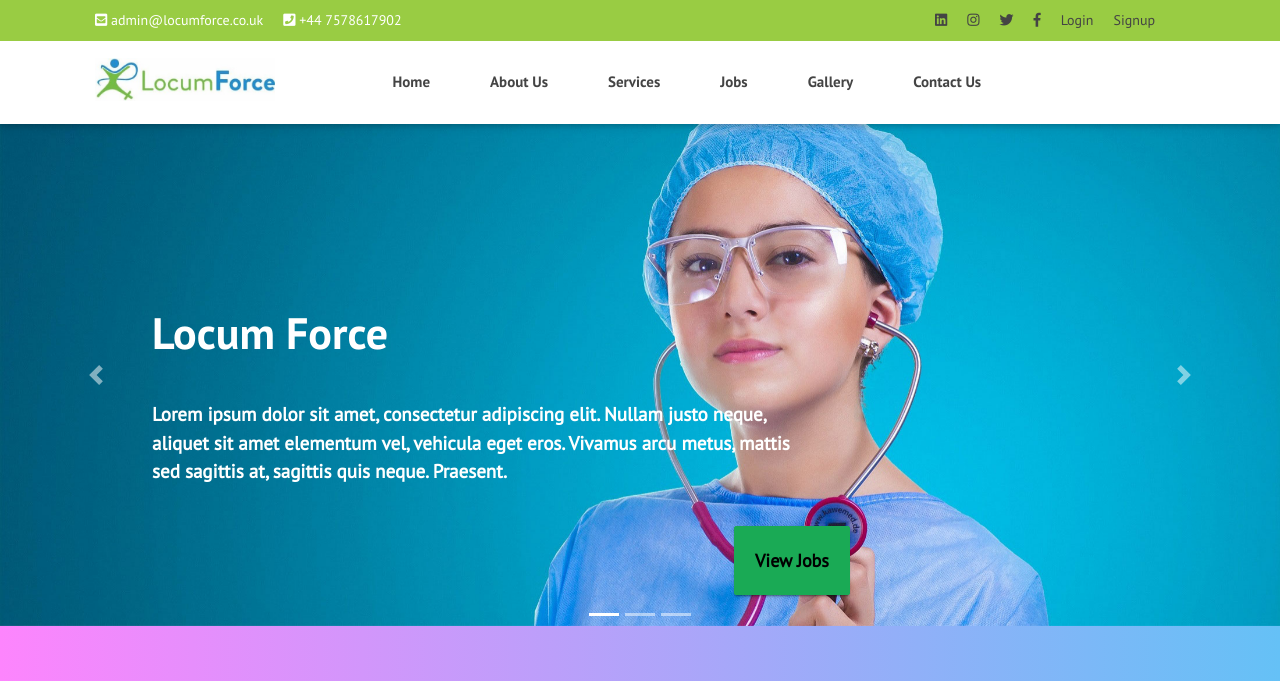
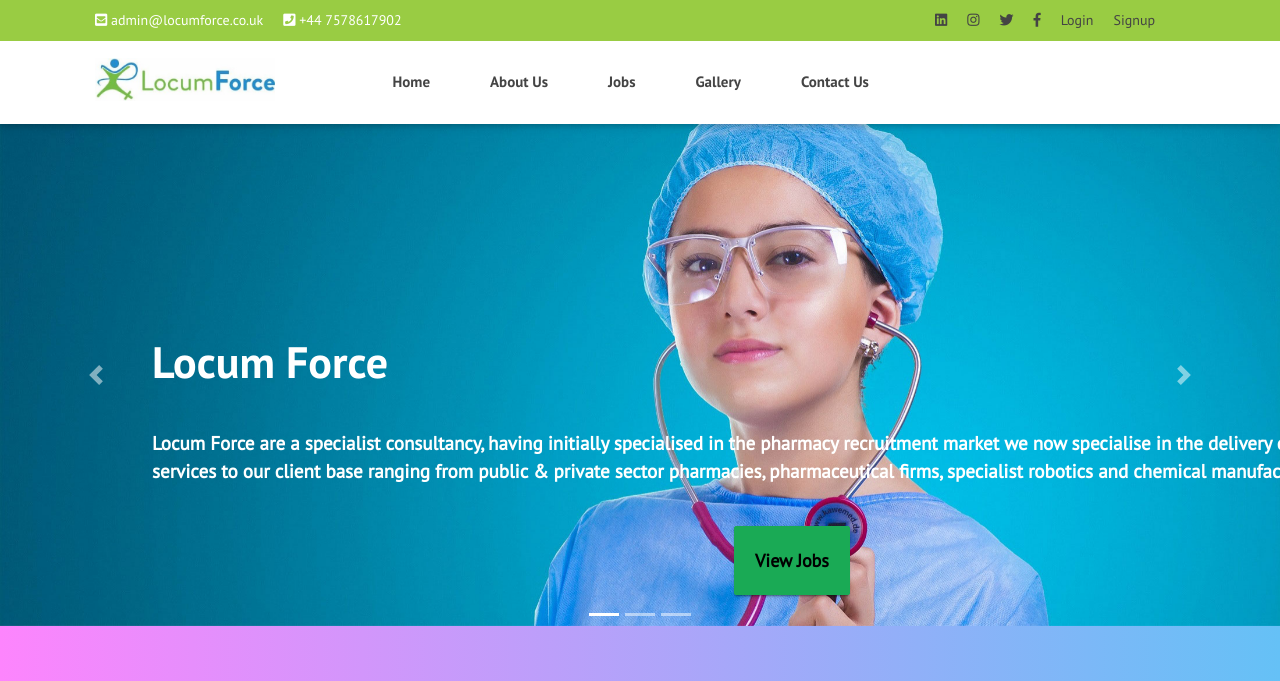
Before and after one commit to blurryface92/locum-app, a Flask app: page / in a window 1280 px wide. Shown: the top 681 px of the page. Run offline with Flask 2, Linux system fonts and the light colour scheme; some libraries are stand-ins or nearby versions.

Commit message:
ver30 somthing

```diff
--- a/templates/about_us.html
+++ b/templates/about_us.html
@@ -11,9 +11,8 @@
                         </div>
                         <div class="col-md-6 col-sm-12">
                             <h2>Welcome to  Locum Force</h2>
-                            <p> Lorem ipsum dolor sit amet, consectetur adipiscing elit. Nam varius eros consequat auctor gravida. Fusce tristique lacus at urna sollicitudin pulvinar. Suspendisse hendrerit ultrices mauris.Fusce tristique lacus at urna sollicitudin pulvinar. Suspendisse hendrerit ultrices mauris.</p>
-                            <p> Lorem ipsum dolor sit amet, consectetur adipiscing elit. Nam varius eros consequat auctor gravida. Fusce tristique lacus at urna sollicitudin pulvinar. Suspendisse hendrerit ultrices mauris.Fusce tristique lacus at urna sollicitudin pulvinar. Suspendisse hendrerit ultrices mauris.  Lorem ipsum dolor sit amet, consectetur adipiscing elit. Nam varius eros consequat auctor gravida. Fusce tristique lacus at urna sollicitudin pulvinar. Suspendisse hendrerit ultrices mauris.Fusce tristique lacus at urna sollicitudin pulvinar. Suspendisse hendrerit ultrices mauris.</p>
-                            <p> Lorem ipsum dolor sit amet, consectetur adipiscing elit. Nam varius eros consequat auctor gravida. Fusce tristique lacus at urna sollicitudin pulvinar. Suspendisse hendrerit ultrices mauris.Fusce tristique lacus at urna  adipiscing  </p>
+                            <p>At Locum Force, we try our best to be the most reliable rescource for our clients when they are in need of pharmacy locum and permanent positions. We make sure to help and provide support to our clients at every step of their journey!
+                            </p>
 
                         </div>
                     </div>
--- a/templates/base.html
+++ b/templates/base.html
@@ -65,7 +65,7 @@
                         <ul>
                             <li><a href="/">Home</a></li>
                             <li><a href="/about">About Us</a></li>
-                            <li><a href="/services">Services</a></li>
+                            <!-- <li><a href="/services">Services</a></li> -->
                             <li><a href="/jobs">Jobs</a></li>
                             <li><a href="/gallery">Gallery</a></li>
                             <li><a href="/contact">Contact Us</a></li>
@@ -134,7 +134,7 @@
         </footer>
         <div class="copy">
                 <div class="container">
-                    <a href="#">2022 &copy; All Rights Reserved | Designed and Developed Rayyan</a>
+                    <a href="#">2022 &copy; All Rights Reserved | Designed and Developed by Waleed and Rayyan</a>
 
                     <span>
                         <a href="https://www.linkedin.com/mwlite/in/locum-force-556051240" target="_blank"><i class="fab fa-linkedin"></i></a>
--- a/templates/index.html
+++ b/templates/index.html
@@ -19,9 +19,9 @@
                     <img class="d-block w-100" src="static/images/slider/slider_1.jpg" alt="First slide">
                     <div class="carousel-caption d-none d-md-block">
                         <h5 class="animated bounceInDown">Locum Force</h5>
-                        <p class="animated bounceInLeft">Lorem ipsum dolor sit amet, consectetur adipiscing elit. Nullam justo neque,  <br>
-                        aliquet sit amet elementum vel, vehicula eget eros. Vivamus arcu metus, mattis <br>
-                         sed sagittis at, sagittis quis neque. Praesent.</p>
+                        <p class="animated bounceInLeft">Locum Force are a specialist consultancy, having initially specialised in the pharmacy recruitment market we now specialise in the delivery of consultancy services to our client base ranging from public & private sector pharmacies, pharmaceutical firms, specialist robotics and chemical manufacturing.
+
+                           </p>
 
                          <div class="row vbh">
 
@@ -34,9 +34,7 @@
                     <img class="d-block w-100" src="static/images/slider/slider_4.jpg" alt="Third slide">
                      <div class="carousel-caption vdg-cur d-none d-md-block">
                         <h5 class="animated bounceInDown">Locum Force</h5>
-                        <p class="animated bounceInLeft">Lorem ipsum dolor sit amet, consectetur adipiscing elit. Nullam justo neque,  <br>
-                        aliquet sit amet elementum vel, vehicula eget eros. Vivamus arcu metus, mattis <br>
-                         sed sagittis at, sagittis quis neque. Praesent.</p>
+                        <p class="animated bounceInLeft"> With an exceptionally broad range of international clients we deliver innovative services including recruitment, sourcing, branding and service matching.</p>
 
                          <div class="row vbh">
 
@@ -44,9 +42,7 @@
                          </div>
                     </div>
                 </div>
-                <div class="carousel-item">
-                    <img class="d-block w-100" src="static/images/slider/slider_2.jpg" alt="Second slide">
-                </div>
+
             </div>
             <a class="carousel-control-prev" href="#carouselExampleIndicators" role="button" data-slide="prev">
                 <span class="carousel-control-prev-icon" aria-hidden="true"></span>
```
Also changed, not shown: main.py (line endings or trailing spaces).
